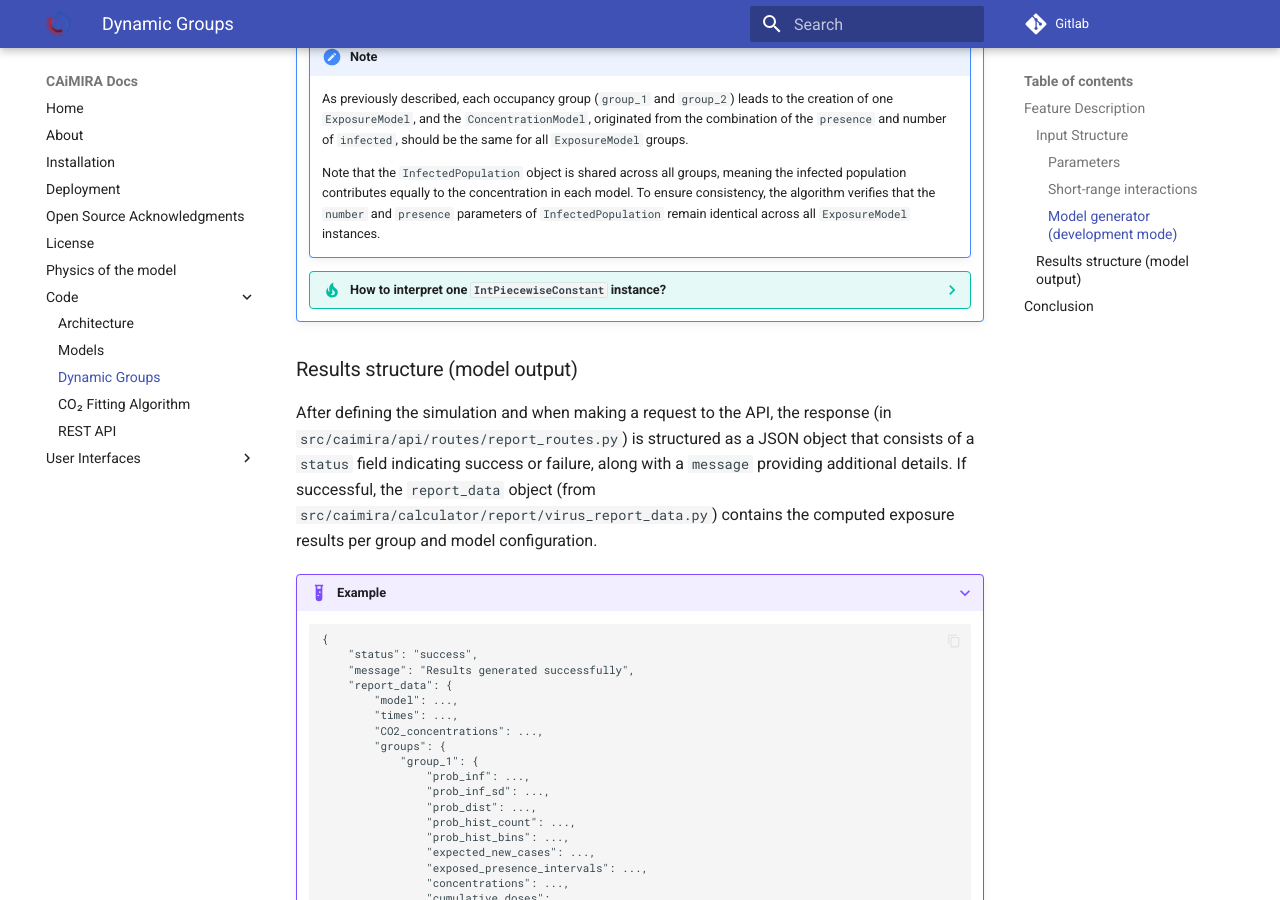
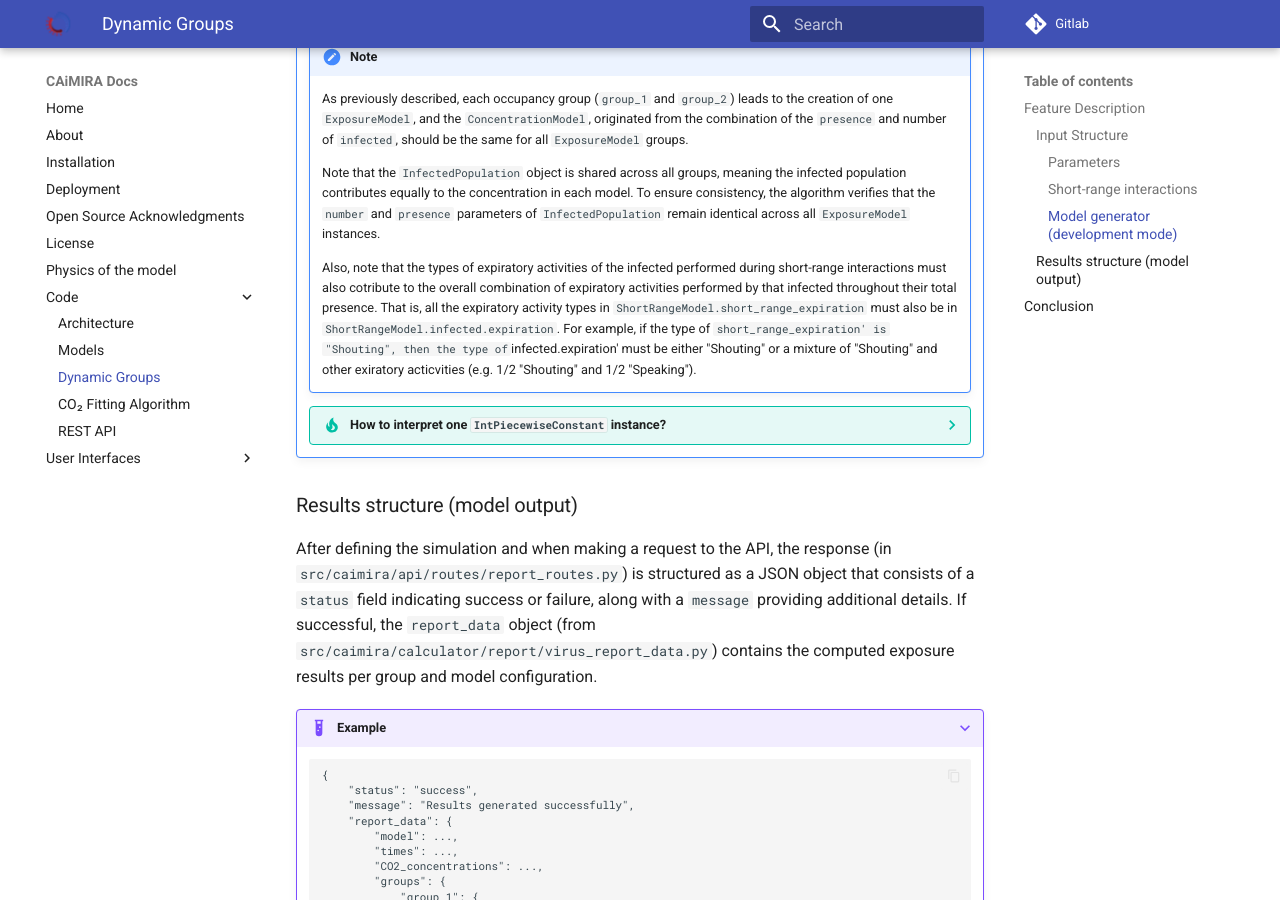
Before and after one commit to CERN/CAiMIRA, an MkDocs documentation site: the page built from caimira/docs/mkdocs/docs/code/dynamic_groups.md, in a window 1280 px wide and 900 px high, scrolled down 6698 px. Built offline with MkDocs 1.6.1 and Material for MkDocs 9.7.7, drawn with Linux system fonts in a browser that asks for light colours.

Commit message:
matched sr and lr expiration

```diff
--- a/caimira/docs/mkdocs/docs/code/dynamic_groups.md
+++ b/caimira/docs/mkdocs/docs/code/dynamic_groups.md
@@ -362,6 +362,16 @@ generated should have the following structure:
         `number` and `presence` parameters of `InfectedPopulation` remain
         identical across all `ExposureModel` instances.
 
+        Also, note that the types of expiratory activities of the infected
+        performed during short-range interactions must also cotribute to the overall
+        combination of expiratory activities performed by that infected
+        throughout their total presence. That is, all the expiratory activity types
+        in `ShortRangeModel.short_range_expiration` must also be in
+        `ShortRangeModel.infected.expiration`. For example,
+        if the type of `short_range_expiration' is "Shouting", then the type of
+        `infected.expiration' must be either "Shouting" or a mixture of "Shouting"
+        and other exiratory acticvities (e.g. 1/2 "Shouting" and 1/2 "Speaking").
+
     ??? tip "How to interpret one `IntPiecewiseConstant` instance?"
 
         The `IntPiecewiseConstant` inherits from the `PiecewiseConstant`
```
